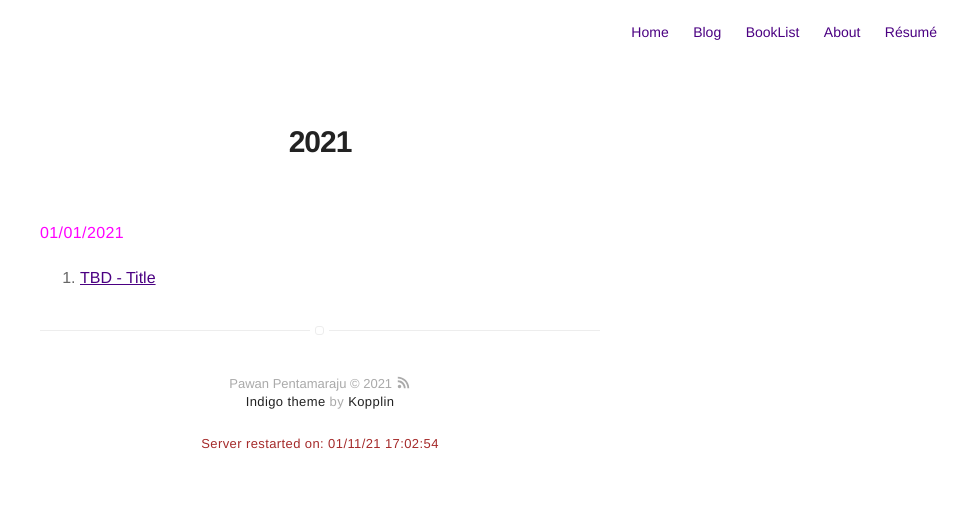
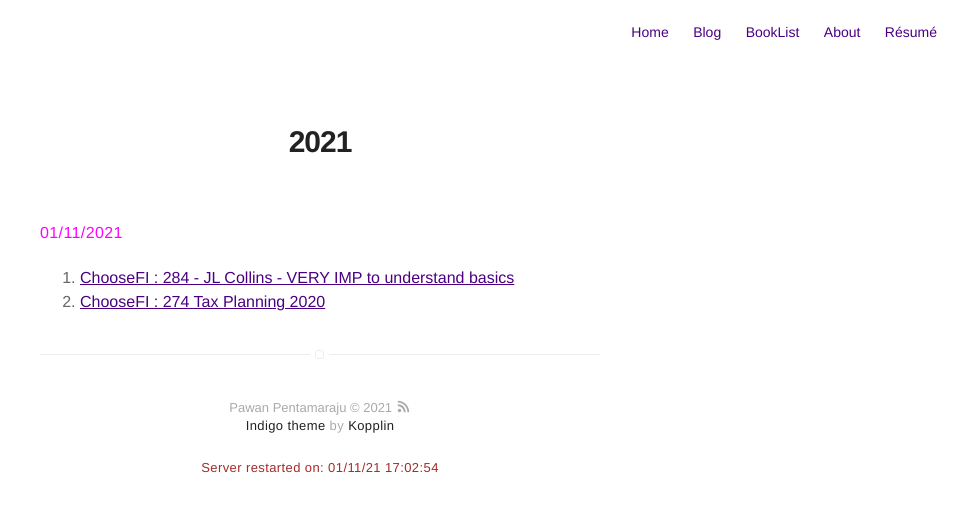
Before and after one commit to pawanpe/pawanpe.github.io, a Jekyll site: the page built from booklist/2021/articlesandvideos.markdown, in a window 1280 px wide. Shown: the top 512 px of the page, without its empty margins (320-1280 px from the left). Built offline with Jekyll 4.4.1, drawn with Linux system fonts in a browser that asks for light colours.

Commit message:
Update for 1/11/2021.

```diff
--- a/booklist/2021/articlesandvideos.markdown
+++ b/booklist/2021/articlesandvideos.markdown
@@ -5,6 +5,7 @@ layout: page
 
 # 2021
 
-<b style="color: magenta">01/01/2021</b>
+<b style="color: magenta">01/11/2021</b>
 
-1. [TBD - Title](TBD - url)
+1. [ChooseFI : 284 - JL Collins - VERY IMP to understand basics](https://www.youtube.com/watch?v=ObBS-ihFM7s)
+2. [ChooseFI : 274 Tax Planning 2020](https://www.choosefi.com/tax-planning-2020-ep-274/)
```
